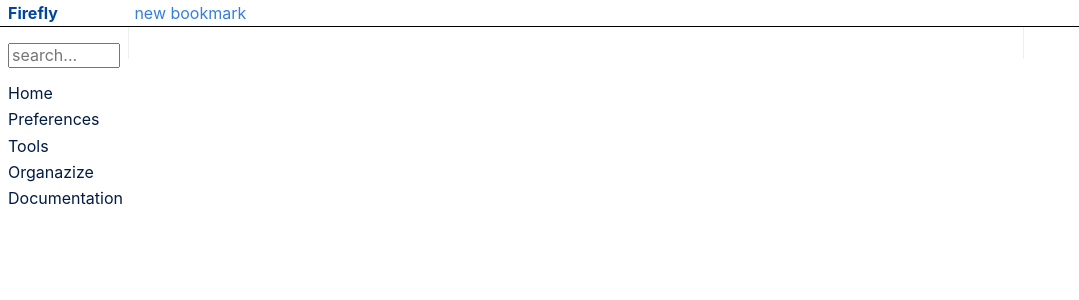
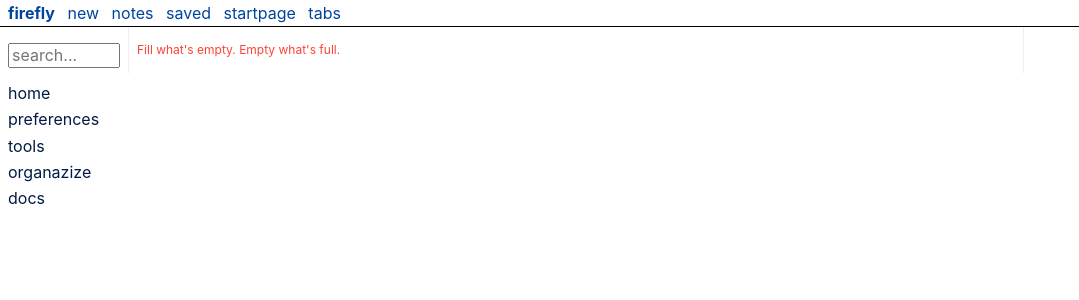
Before and after one commit to poudel/firefly, a Flask app: page / in a window 1280 px wide. Shown: the top 300 px of the page, without its empty margins (0-1079 px from the left). Run offline with Flask 2, Linux system fonts and the light colour scheme; data that the repository does not hold is empty.

Commit message:
working on the navigation

```diff
--- a/firefly/templates/base.html
+++ b/firefly/templates/base.html
@@ -11,11 +11,14 @@
     <body class="sans-serif">
         <!-- start navbar -->
         <div class="bb pv1 ph2">
-            <div class="fl w-10">
-                <a class="link dark-blue b" href="/">Firefly</a>
-            </div>
             <div>
-                <a class="link blue underline-hover" href="{{ url_for('links.links_create') }}">new bookmark</a>
+                <a class="link dark-blue b" href="/">firefly</a>
+
+                <a class="link dark-blue underline-hover ml2" href="{{ url_for('links.links_create') }}">new</a>
+                <a class="link dark-blue underline-hover ml2" href="{{ url_for('links.links_create') }}">notes</a>
+                <a class="link dark-blue underline-hover ml2" href="{{ url_for('links.links_create') }}">saved</a>
+                <a class="link dark-blue underline-hover ml2" href="{{ url_for('links.links_create') }}">startpage</a>
+                <a class="link dark-blue underline-hover ml2" href="{{ url_for('links.links_create') }}">tabs</a>
             </div>
 
             <div class="cf"></div>
@@ -32,20 +35,11 @@
                     <!-- TODO: use a place to store shortcuts -->
                     <div class="mt3">
                         <ul class="list pl0">
-                            <li><a class="link navy underline-hover" href="{{ url_for('links.links') }}">Home</a></li>
-
-                            <!-- <li class="mt2"><a class="link navy underline-hover" href="">Notes</a></li>
-                                 <li class="mt2"><a class="link navy underline-hover" href="">Saved</a></li>
-                                 <li class="mt2"><a class="link navy underline-hover" href="">Lists</a></li>
-                                 <li class="mt2"><a class="link navy underline-hover" href="">Playlists</a></li>
-                                 <li class="mt2"><a class="link navy underline-hover" href="">Tabs</a></li>
-                                 <li class="mt2"><a class="link navy underline-hover" href="">Github stars</a></li>
-                                 <li class="mt2"><a class="link navy underline-hover" href="">Start page</a></li>
-                            -->
-                            <li class="mt2"><a class="link navy underline-hover" href="{{ url_for('preferences.preferences') }}">Preferences</a></li>
-                            <li class="mt2"><a class="link navy underline-hover" href="{{ url_for('views.tools') }}">Tools</a></li>
-                            <li class="mt2"><a class="link navy underline-hover" href="">Organazize</a></li>
-                            <li class="mt2"><a class="link navy underline-hover" href="">Documentation</a></li>
+                            <li><a class="link navy underline-hover" href="{{ url_for('links.links') }}">home</a></li>
+                            <li class="mt2"><a class="link navy underline-hover" href="{{ url_for('preferences.preferences') }}">preferences</a></li>
+                            <li class="mt2"><a class="link navy underline-hover" href="{{ url_for('views.tools') }}">tools</a></li>
+                            <li class="mt2"><a class="link navy underline-hover" href="">organazize</a></li>
+                            <li class="mt2"><a class="link navy underline-hover" href="">docs</a></li>
 
                         </ul>
                     </div>
--- a/firefly/templates/links.html
+++ b/firefly/templates/links.html
@@ -14,6 +14,12 @@
     {% endif %}
 
     <div class="pv2">
+        {% if not links %}
+            <div class="red f7">
+                Fill what's empty. Empty what's full.
+            </div>
+        {% endif %}
+
         {% for link in links %}
             <div class="mb4">
                 <a class="link dark-blue underline-hover" href="{{ link.url }}" {% if config.open_new_tab %}target="_blank"{% endif %}>
```
Also changed, not shown: README.md.
